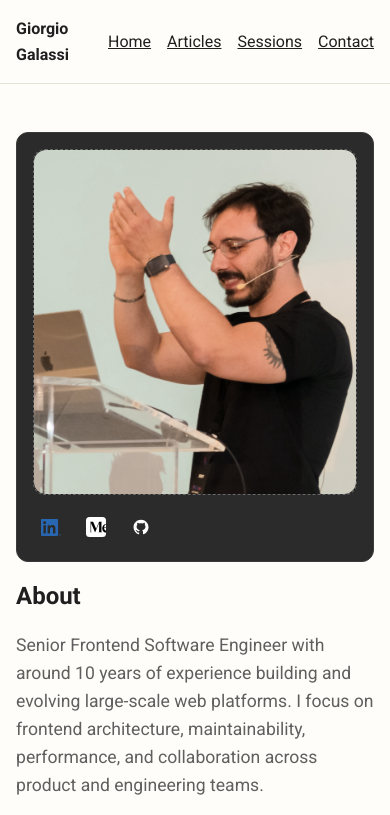
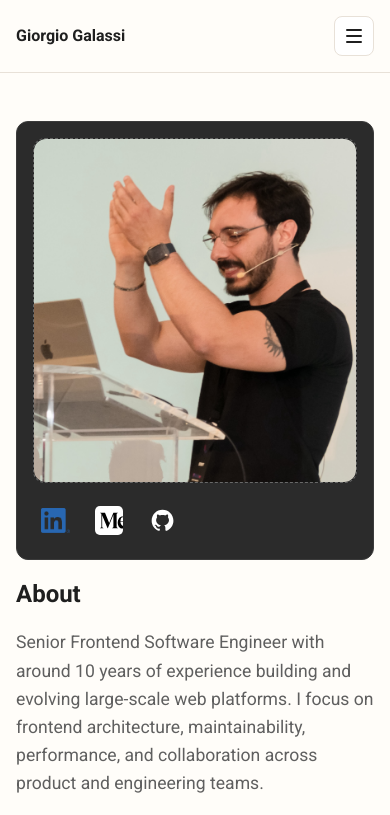
Before and after one commit to giorgiogalassi/blog, a Next.js app: page / in a window 390 px wide. Shown: the top 815 px of the page. Built offline with nearby package versions, Linux system fonts and the light colour scheme.

Commit message:
Add iPad burger menu and enlarge social icons

```diff
--- a/app/globals.css
+++ b/app/globals.css
@@ -62,12 +62,36 @@ a:hover {
   text-decoration: none;
 }
 
+.main-nav {
+  display: block;
+}
+
 .nav-list {
   display: flex;
   gap: 1rem;
   list-style: none;
   padding: 0;
   margin: 0;
+}
+
+.menu-toggle {
+  display: none;
+  width: 2.5rem;
+  height: 2.5rem;
+  border: 1px solid var(--color-border);
+  border-radius: var(--radius-sm);
+  background: #fff;
+  align-items: center;
+  justify-content: center;
+  flex-direction: column;
+  gap: 0.25rem;
+}
+
+.menu-toggle-bar {
+  width: 1rem;
+  height: 2px;
+  background: var(--color-fg);
+  border-radius: 99px;
 }
 
 .page {
@@ -195,8 +219,8 @@ a:hover {
 }
 
 .social-icons a {
-  width: 2.25rem;
-  height: 2.25rem;
+  width: 2.8rem;
+  height: 2.8rem;
   border-radius: 0;
   display: inline-flex;
   align-items: center;
@@ -219,8 +243,8 @@ a:hover {
 }
 
 .social-icon-image {
-  width: 1.25rem;
-  height: 1.25rem;
+  width: 1.8rem;
+  height: 1.8rem;
   object-fit: contain;
 }
 
@@ -270,6 +294,34 @@ a:hover {
   border-color: var(--color-accent);
 }
 
+@media (max-width: 1024px) {
+  .nav-shell {
+    flex-wrap: wrap;
+    gap: 0.75rem;
+  }
+
+  .menu-toggle {
+    display: inline-flex;
+    margin-left: auto;
+  }
+
+  .main-nav {
+    width: 100%;
+    display: none;
+    border-top: 1px solid var(--color-border);
+    padding-top: 0.75rem;
+  }
+
+  .main-nav.is-open {
+    display: block;
+  }
+
+  .nav-list {
+    flex-direction: column;
+    gap: 0.65rem;
+  }
+}
+
 @media (max-width: 768px) {
   .home-layout {
     grid-template-columns: 1fr;
--- a/components/header.tsx
+++ b/components/header.tsx
@@ -1,19 +1,52 @@
+'use client';
+
+import { useState } from 'react';
 import Link from 'next/link';
 
 import { siteConfig } from '@/config/site';
 
 export function Header() {
+  const [isMenuOpen, setIsMenuOpen] = useState(false);
+
+  const toggleMenu = () => {
+    setIsMenuOpen((current) => !current);
+  };
+
+  const closeMenu = () => {
+    setIsMenuOpen(false);
+  };
+
   return (
     <header className="site-header">
       <div className="container nav-shell">
-        <Link href="/" className="brand">
+        <Link href="/" className="brand" onClick={closeMenu}>
           {siteConfig.name}
         </Link>
-        <nav aria-label="Main navigation">
+
+        <button
+          type="button"
+          className="menu-toggle button-reset"
+          aria-label="Toggle navigation menu"
+          aria-expanded={isMenuOpen}
+          aria-controls="main-navigation"
+          onClick={toggleMenu}
+        >
+          <span className="menu-toggle-bar" />
+          <span className="menu-toggle-bar" />
+          <span className="menu-toggle-bar" />
+        </button>
+
+        <nav
+          id="main-navigation"
+          aria-label="Main navigation"
+          className={isMenuOpen ? 'main-nav is-open' : 'main-nav'}
+        >
           <ul className="nav-list">
             {siteConfig.nav.map((item) => (
               <li key={item.href}>
-                <Link href={item.href}>{item.label}</Link>
+                <Link href={item.href} onClick={closeMenu}>
+                  {item.label}
+                </Link>
               </li>
             ))}
           </ul>
```
